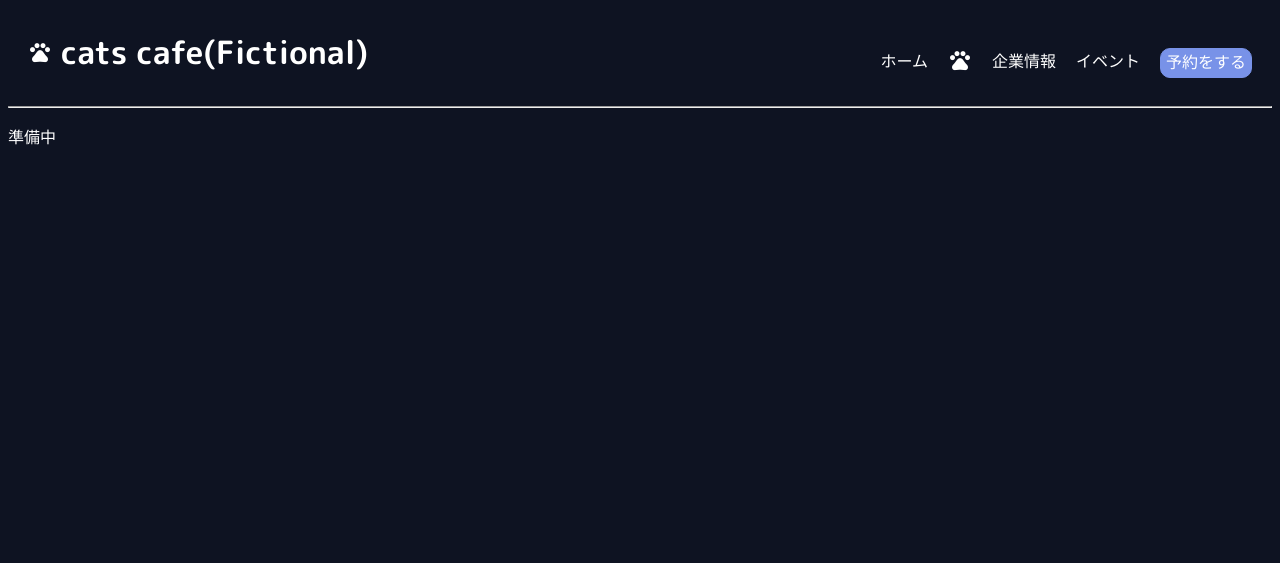
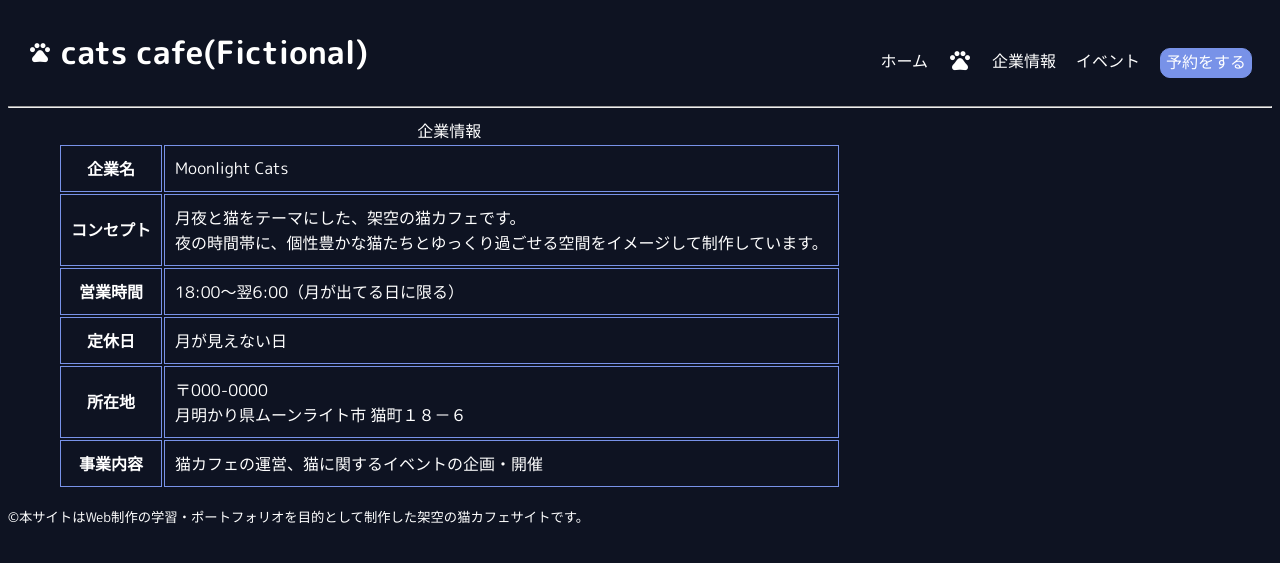
Before and after one commit to miyongmeixiao-hue/----------2-, a Flask app: page /company.html in a window 1280 px wide. Shown: the top 563 px of the page. Run offline with Flask 3, Linux system fonts and the light colour scheme.

Commit message:
Updata event and company pages

```diff
--- a/templates/company.html
+++ b/templates/company.html
@@ -1,5 +1,49 @@
 {% extends "base.html" %}
+{% block content %}
+<head>
+    <style>
+        table{
+            margin:10px 0px 0px 50px;
+        }
+        th, td {
+            border: 1px solid #7892e8;
+            padding: 10px;
+        }
+    </style>
+</head>
 
-{% block content %}
-<p>準備中</p>
+<body>
+    <table>
+        <caption>企業情報</caption>
+        <tr>
+            <th>企業名</th>
+            <td>Moonlight Cats</td>
+        </tr>
+        <tr>
+            <th>コンセプト</th>
+            <td>月夜と猫をテーマにした、架空の猫カフェです。<br>
+                夜の時間帯に、個性豊かな猫たちとゆっくり過ごせる空間をイメージして制作しています。</td>
+        </tr>
+        <tr>
+            <th>営業時間</th>
+            <td>18:00〜翌6:00（月が出てる日に限る）</td>
+        </tr>
+        <tr>
+            <th>定休日</th>
+            <td>月が見えない日</td>
+        </tr>
+        <tr>
+            <th>所在地</th>
+            <td>〒000-0000<br>
+                月明かり県ムーンライト市 猫町１８－６</td>
+        </tr>
+        <tr>
+            <th>事業内容</th>
+            <td>猫カフェの運営、猫に関するイベントの企画・開催</td>
+        </tr>
+    </table>
+        <footer>
+            <p><small> &copy;本サイトはWeb制作の学習・ポートフォリオを目的として制作した架空の猫カフェサイトです。</small></p>
+        </footer>
+</body>
 {% endblock %}
--- a/templates/event.html
+++ b/templates/event.html
@@ -1,5 +1,8 @@
 {% extends "base.html" %}
 
 {% block content %}
-<p>準備中</p>
+
+    <p>10/17:三日月のお茶会(20:00〜22:00)</p>
+    <p>猫たちと夜のお茶会</p>
+
 {% endblock %}
```
